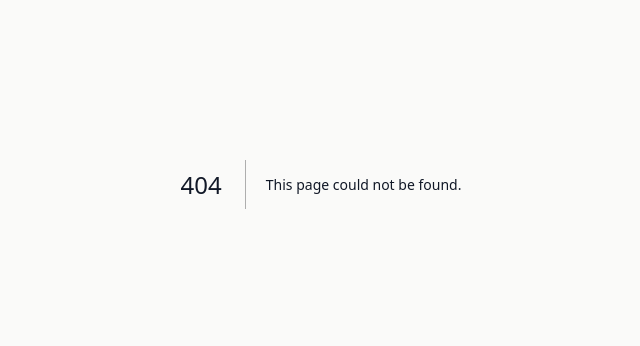
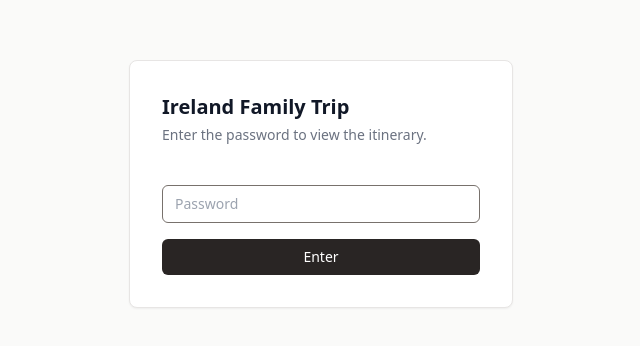
Before and after one commit to jonmcgrath/Ireland-26, a Next.js app: page /login in a window 1280 px wide. Before the commit this address had no page. Shown: the part 216-562 px from the top of the page, without its empty margins (319-959 px from the left). Built offline with nearby package versions, Linux system fonts and the light colour scheme.

Commit message:
Add password protection for the site
Gate all pages behind a shared password via Next.js middleware. On
successful login, set a 1-year cookie so return visitors aren't
prompted again.

```diff
--- /dev/null
+++ b/app/api/login/route.ts
@@ -0,0 +1,30 @@
+import { NextRequest, NextResponse } from 'next/server'
+import { AUTH_COOKIE } from '@/middleware'
+
+function safeRedirectPath(path: string | null) {
+  if (!path || !path.startsWith('/') || path.startsWith('//')) return '/'
+  return path
+}
+
+export async function POST(request: NextRequest) {
+  const formData = await request.formData()
+  const password = formData.get('password')
+  const from = safeRedirectPath(formData.get('from') as string | null)
+
+  if (password !== process.env.SITE_PASSWORD) {
+    const loginUrl = new URL('/login', request.url)
+    loginUrl.searchParams.set('error', '1')
+    loginUrl.searchParams.set('from', from)
+    return NextResponse.redirect(loginUrl, { status: 303 })
+  }
+
+  const response = NextResponse.redirect(new URL(from, request.url), { status: 303 })
+  response.cookies.set(AUTH_COOKIE, process.env.AUTH_SECRET!, {
+    httpOnly: true,
+    secure: process.env.NODE_ENV === 'production',
+    sameSite: 'lax',
+    path: '/',
+    maxAge: 60 * 60 * 24 * 365, // 1 year
+  })
+  return response
+}
--- /dev/null
+++ b/app/login/page.tsx
@@ -0,0 +1,36 @@
+export default function LoginPage({
+  searchParams,
+}: {
+  searchParams: { from?: string; error?: string }
+}) {
+  const from = searchParams.from && searchParams.from.startsWith('/') ? searchParams.from : '/'
+
+  return (
+    <main className="flex min-h-screen items-center justify-center bg-stone-50 px-4">
+      <div className="w-full max-w-sm rounded-lg border border-stone-200 bg-white p-8 shadow-sm">
+        <h1 className="mb-1 text-xl font-semibold text-gray-900">Ireland Family Trip</h1>
+        <p className="mb-6 text-sm text-gray-500">Enter the password to view the itinerary.</p>
+        <form method="post" action="/api/login" className="space-y-4">
+          <input type="hidden" name="from" value={from} />
+          <input
+            type="password"
+            name="password"
+            placeholder="Password"
+            autoFocus
+            required
+            className="w-full rounded-md border border-stone-300 px-3 py-2 text-sm text-gray-900 focus:border-stone-500 focus:outline-none"
+          />
+          {searchParams.error && (
+            <p className="text-sm text-red-600">Incorrect password, try again.</p>
+          )}
+          <button
+            type="submit"
+            className="w-full rounded-md bg-stone-800 px-3 py-2 text-sm font-medium text-white hover:bg-stone-700"
+          >
+            Enter
+          </button>
+        </form>
+      </div>
+    </main>
+  )
+}
--- /dev/null
+++ b/middleware.ts
@@ -0,0 +1,19 @@
+import { NextRequest, NextResponse } from 'next/server'
+
+export const AUTH_COOKIE = 'ireland_trip_auth'
+
+export function middleware(request: NextRequest) {
+  const token = request.cookies.get(AUTH_COOKIE)?.value
+
+  if (token && token === process.env.AUTH_SECRET) {
+    return NextResponse.next()
+  }
+
+  const loginUrl = new URL('/login', request.url)
+  loginUrl.searchParams.set('from', request.nextUrl.pathname)
+  return NextResponse.redirect(loginUrl)
+}
+
+export const config = {
+  matcher: ['/((?!_next/static|_next/image|favicon.ico|api/login|login).*)'],
+}
```
Also changed, not shown: 2 other files (tests, documents, lock files or other folders).
